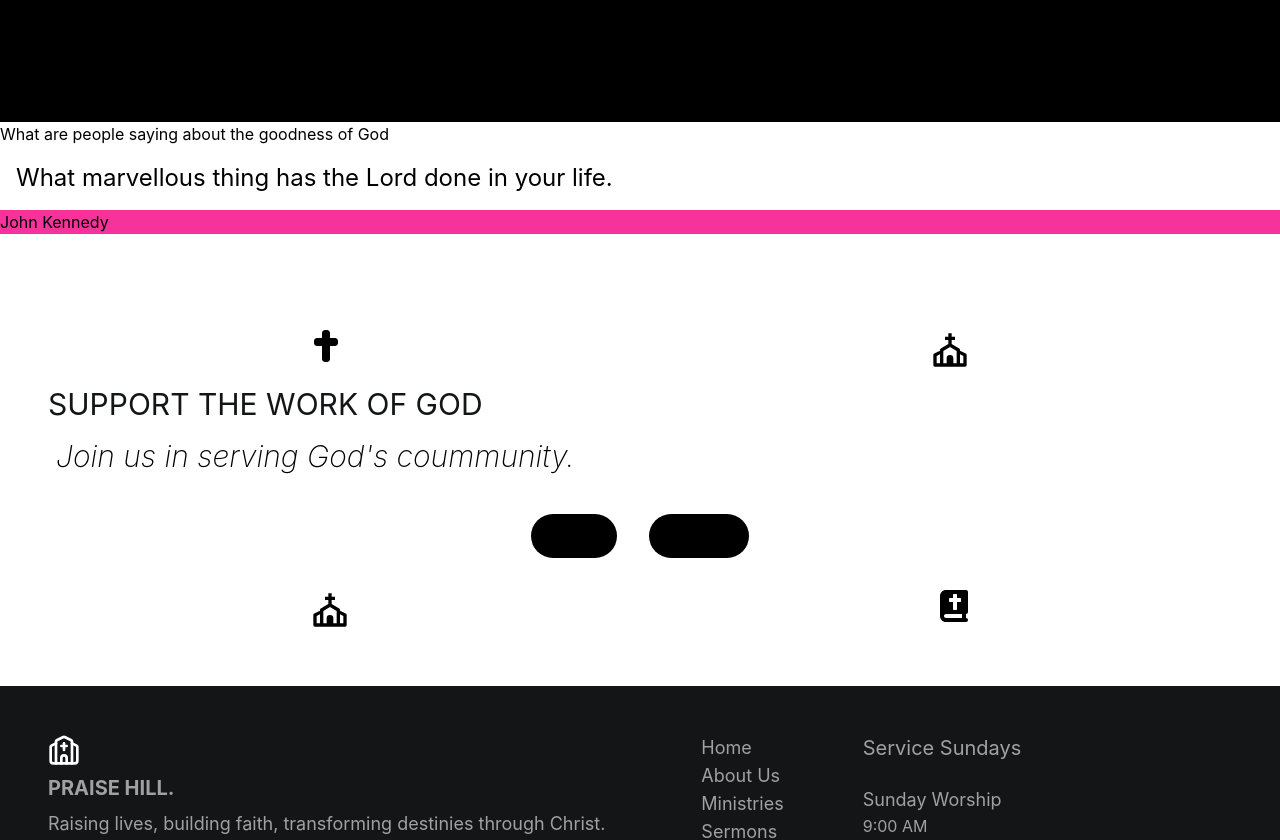
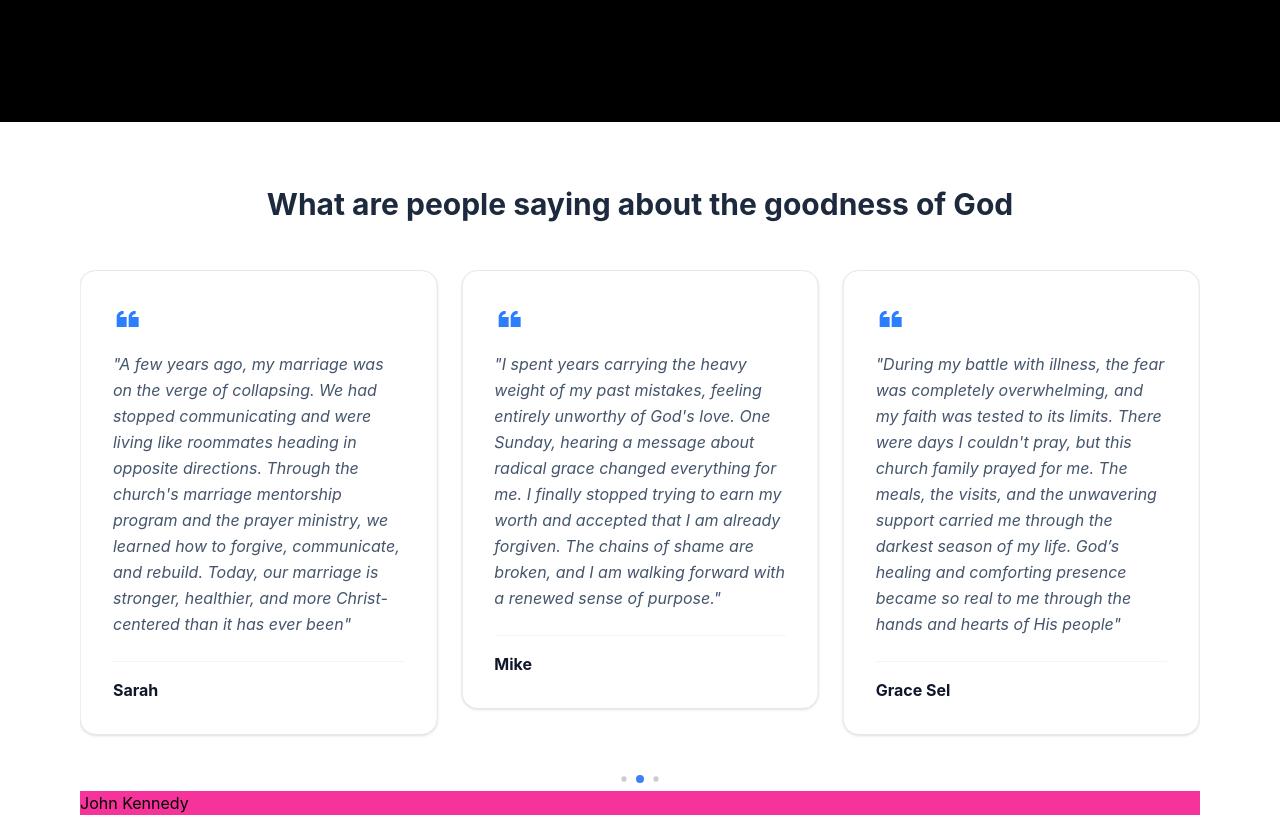
Before and after one commit to neducod/church-website, a React (Vite) app in the folder church-website/: page / in a window 1280 px wide. Shown: the part 3580-4420 px from the top of the page. Built offline with nearby package versions, Linux system fonts and the light colour scheme.

Commit message:
swiper js feature

```diff
--- a/church-website/src/components/home/Testimonials.jsx
+++ b/church-website/src/components/home/Testimonials.jsx
@@ -2,6 +2,15 @@ import { useState, useEffect } from "react";
 
 import { GrPrevious } from "react-icons/gr";
 import { GrNext } from "react-icons/gr";
+
+
+import { Swiper, SwiperSlide } from 'swiper/react';
+import { Pagination, Autoplay } from 'swiper/modules';
+
+// Import Swiper styles
+import 'swiper/css';
+import 'swiper/css/pagination';
+
 
 const testimonials = [
     {
@@ -47,12 +56,59 @@ export default function TestimonialSlider() {
     };
 return(
     <>
-    <div className="hidden sm:block">
+    <div className="hidden sm:block  w-full max-w-6xl mx-auto px-4 py-16">
         <div>
-            <p>What are people saying about the goodness of God</p>
+            <p className="text-3xl font-bold text-center mb-12 text-slate-800">What are people saying about the goodness of God</p>
         </div>
-        <h1 className="text-2xl p-4">What marvellous thing has the Lord done in your life.</h1>
+        {/* <h1 className="text-2xl p-4">What marvellous thing has the Lord done in your life.</h1> */}
         <div>
+        <Swiper
+        modules={[Pagination, Autoplay]}
+        spaceBetween={24}
+        slidesPerView={1}
+        autoplay={{ delay: 4000, disableOnInteraction: false }}
+        pagination={{
+          clickable: true,
+          dynamicBullets: true
+        }}
+        breakpoints={{
+          640: { slidesPerView: 2 },
+          1024: { slidesPerView: 3 },
+        }}
+        className="!pb-14" // Extra padding for pagination bullets
+      >
+        {testimonials.map((item) => (
+          <SwiperSlide key={item.id} className="h-auto">
+            <div className="flex flex-col h-full bg-white border border-slate-200 p-8 rounded-2xl shadow-sm hover:shadow-md transition-shadow">
+              {/* Quote Icon */}
+              <div className="text-blue-500 mb-4">
+                <svg className="w-8 h-8 fill-current" viewBox="0 0 32 32">
+                  <path d="M10 8c-3.3 0-6 2.7-6 6v10h10V14H7.1c.5-1.7 2-3 3.9-3V8zm12 0c-3.3 0-6 2.7-6 6v10h10V14h-6.9c.5-1.7 2-3 3.9-3V8z" />
+                </svg>
+              </div>
+
+              {/* Testimonial Text */}
+              <p className="text-slate-600 leading-relaxed mb-6 italic flex-grow">
+                "{item.text}"
+              </p>
+
+              {/* Author Info */}
+              <div className="border-t border-slate-100 pt-4">
+                <h4 className="font-bold text-slate-900">{item.name}</h4>
+                <p className="text-sm text-slate-500 font-medium">{item.role}</p>
+              </div>
+            </div>
+          </SwiperSlide>
+        ))}
+      </Swiper>
+
+      <style jsx global>{`
+        .swiper-pagination-bullet-active {
+          background-color: #3b82f6 !important; /* Matches Tailwind blue-500 */
+        }
+      `}</style>
+
+
             <div className="bg-pink-500">
                 <div></div>
                 <div>
```
